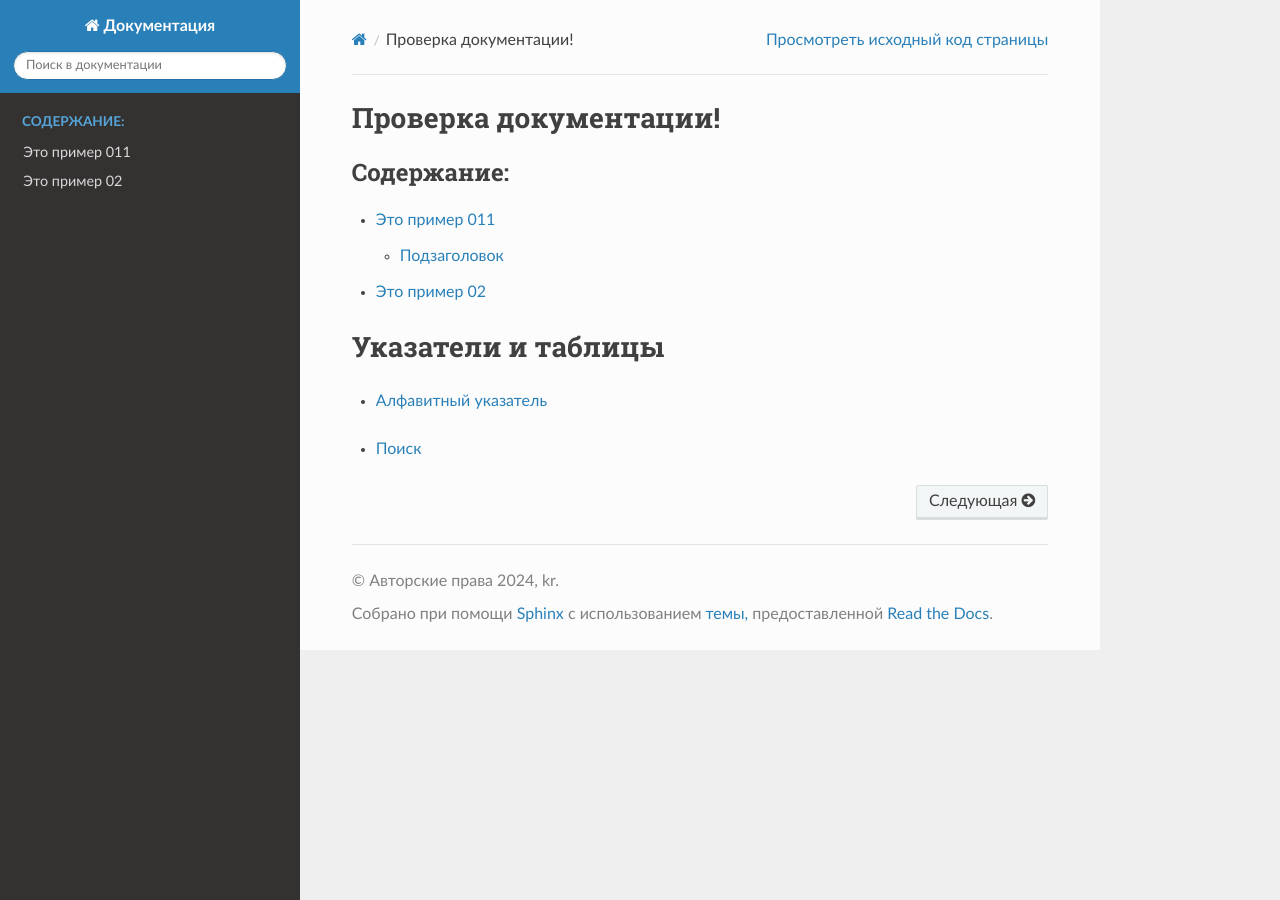
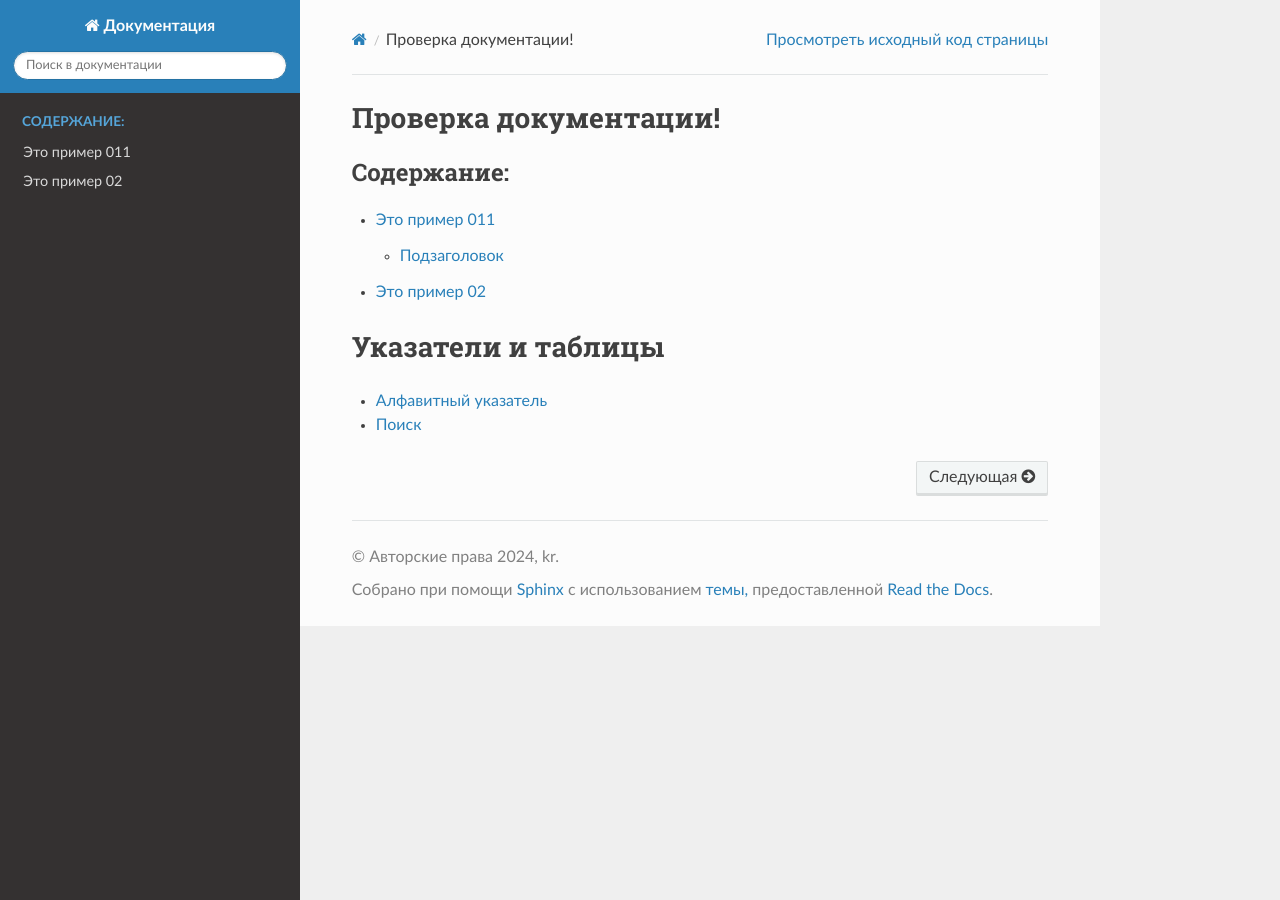
Before and after one commit to KravetsMikhail/testdocs01, a Sphinx documentation site: the page built from source/index.rst, in a window 1280 px wide. Built offline with Sphinx 7.4.7 and the Read the Docs theme 2.0.0, drawn with Linux system fonts in a browser that asks for light colours.

```diff
--- a/source/index.rst
+++ b/source/index.rst
@@ -17,5 +17,5 @@
 ==================
 
 * :ref:`genindex`
+* :ref:`search`
 .. * :ref:`modindex`
-* :ref:`search`
```
